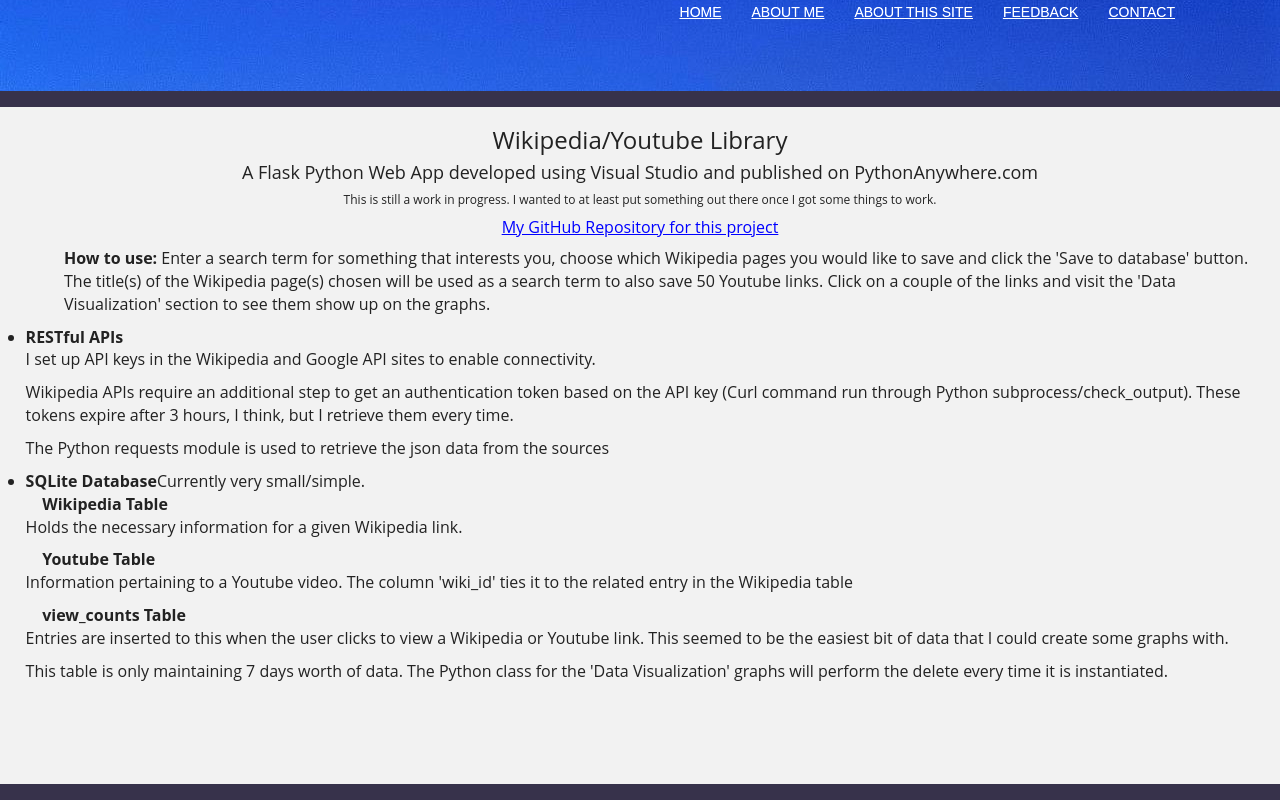
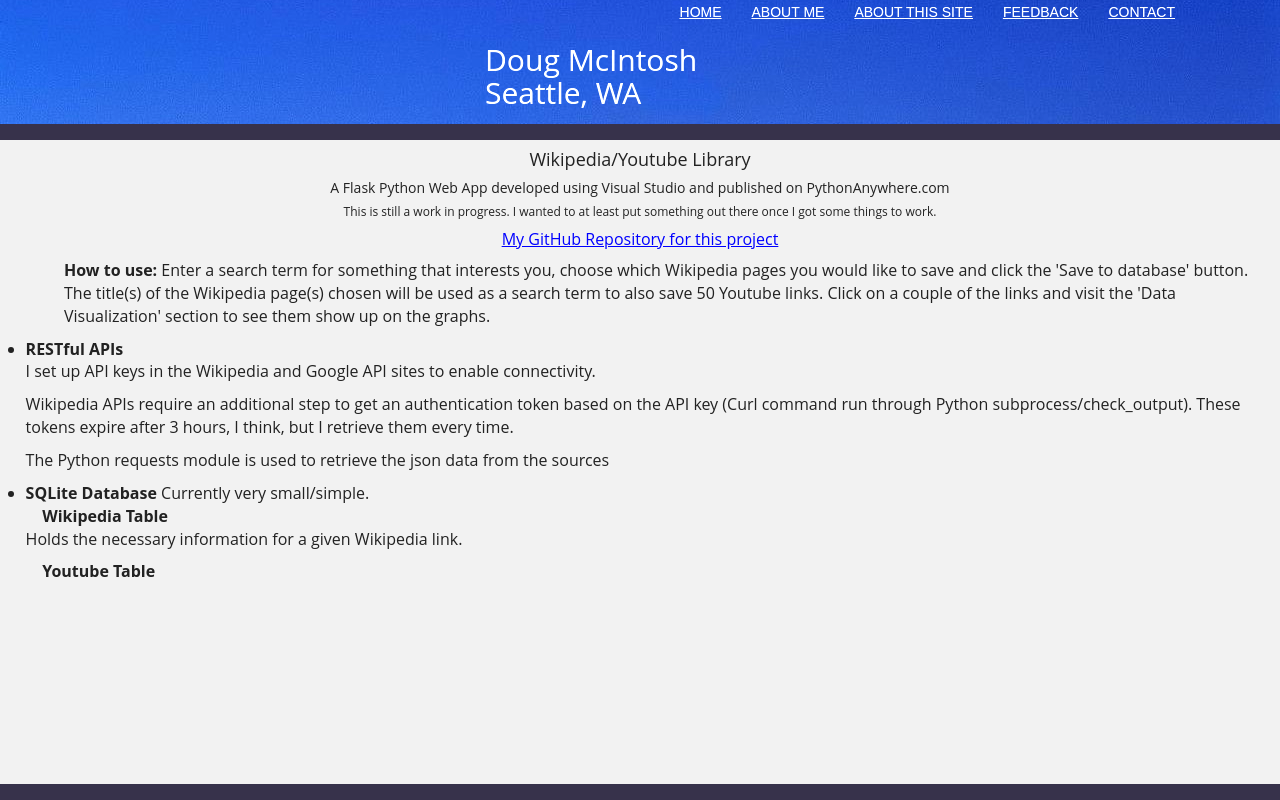
Before and after one commit to JackManu/portfolio, a Flask app: page /aboutthis in a window 1280 px wide. Run offline with Flask 3, Linux system fonts and the light colour scheme; some libraries are stand-ins or nearby versions.

Commit message:
feedback page

```diff
--- a/main.py
+++ b/main.py
@@ -243,7 +243,6 @@ def comments():
        wiki.db_insert(table_name='comments',user_email=user_email,comment=comment)
    comments_db=wiki.exec_statement("select id,strftime('%Y-%m-%d %H:%M:%S',creation_date),user_email,comment from comments order by 1 asc;")
    for each in comments_db:
-       print(f"From the dB: {each}")
        my_id=str(each[0])
        my_date=str(each[1])
        my_user=str(each[2])
@@ -253,7 +252,11 @@ def comments():
        content[my_id]['user_email']=my_user
        content[my_id]['comment']=my_comment
    return render_template('comments.html',content=content)
+@app.route('/site_traffic',methods=['GET','POST'])
+def site_traffic():
+   content={}
 
+   return render_template('site_traffic.html',content=content)
 @app.route('/')
 @app.route('/index')
 def index():
--- a/templates/aboutthis.html
+++ b/templates/aboutthis.html
@@ -2,23 +2,23 @@
 
 {% block title %}Doug McIntosh{% endblock title %}
 {% block content %}
-<div style="text-align:center;">
-  <h3>Wikipedia/Youtube Library</h3>
-  <h4>A Flask Python Web App developed using Visual Studio and published on PythonAnywhere.com</h4>
+<div style="text-align:center">
+  <h4>Wikipedia/Youtube Library</h4>
+  <h5>A Flask Python Web App developed using Visual Studio and published on PythonAnywhere.com</h5>
     <h6>This is still a work in progress.  I wanted to at least put something out there once I got some things to work.</h6>
   <a href="https://github.com/JackManu/portfolio" target="_blank">My GitHub Repository for this project</a>
  <div style="text-align: left;margin-top:1vh;margin-bottom:2vh;margin-right:1vw">
 
   <p style="padding-left: 5vw"><b>How to use: </b>Enter a search term for something that interests you, choose which Wikipedia pages you would like to save and click the 'Save to database' button. The title(s) of the Wikipedia page(s) chosen will be used as a search term to also save 50 Youtube links.  Click on a couple of the links and visit the 'Data Visualization' section to see them show up on the graphs.</p>
 
-  <div style="height: 45vh; overflow-y: scroll;margin-bottom:5vh">
+  <div style="height: 30vh; overflow-y: scroll;margin-bottom:5vh">
     <ol style="list-style-type:disc !important;padding-left:2vw !important">
         <li><b>RESTful APIs</b>
           <p>I set up API keys in the Wikipedia and Google API sites to enable connectivity.</p>
           <p>Wikipedia APIs require an additional step to get an authentication token based on the API key (Curl command run through Python subprocess/check_output).  These tokens expire after 3 hours, I think, but I retrieve them every time.</p>
           <p>The Python requests module is used to retrieve the json data from the sources</p>
         </li>
-        <li><b>SQLite Database</b>Currently very small/simple.
+        <li><b>SQLite Database</b>   Currently very small/simple.
             <ul>
                 <li>
                     &nbsp&nbsp&nbsp&nbsp<b>Wikipedia Table</b>
--- a/templates/comments.html
+++ b/templates/comments.html
@@ -2,6 +2,7 @@
 {% block content %}
 <section style="justify-content:center;width:100vw">
   <h3 style="text-align:center">Any feedback is appreciated.</h3>
+  <h6 style="text-align:center"> or just say 'Hi' to let me know you came here</h6>
   <div style="justify-content:center;vertical-align:top;align-items:center">
       <form id="search" style="margin-top:1vh;margin-bottom:1vh;display:flex" action="{{ url_for('comments') }}" method="post">
           <div style="margin-right:1vw">
@@ -16,7 +17,7 @@
 </section>
 {% endblock content %}
 {% block search_results %}
-<div style="height:40vh;overflow-y:scroll">
+<div style="height:39vh;overflow-y:scroll">
  {% for k,v in content.items() %}
   <div style="border:1px solid black">
     <p>{{v.date}}  <b>{{v.user_email}}</b> commented: {{v.comment}}</p>
--- a/templates/index.html
+++ b/templates/index.html
@@ -19,7 +19,7 @@
     <header class="hero">
         <div class="container">
             <div class="row">
-                <div class="col-md-12 col-xs-12 ">
+                <div class="col-md-6 col-md-offset-6 col-xs-12 col-xs-offset-2">
                     <ul class="main-nav">
                         <li><a href="{{url_for('index')}}">Home</a></li>
                         <li><a href="{{url_for('aboutme')}}">About Me</a></li>
@@ -28,7 +28,7 @@
                         <li><a href="http://www.linkedin.com/in/doug-mcintosh" target="_blank">Contact</a></li>
                     </ul>
                     <div>
-                        <h2 class="col-md-12 col-md-pull-6">Doug McIntosh  Seattle, WA</h2>
+                        <h2 class="col-md-6 col-md-pull-4">Doug McIntosh  Seattle, WA</h2>
                     </div>
                 </div>
             </div>
@@ -51,10 +51,10 @@
                                 <h3 class="text-left"><a href="{{url_for('data_analysis')}}">Data Visualization</a></h3>
                             </div>
                             <div class="swiper-slide client-box">
-                                <h3 class="text-left"><a href="{{url_for('blank')}}">any</a></h3>
+                                <h3 class="text-left"><a href="{{url_for('site_traffic')}}">Site Traffic</a></h3>
                             </div>
                             <div class="swiper-slide client-box">
-                                <h3 class="text-left"><a href="{{url_for('blank')}}">other</a></h3>
+                                <h3 class="text-left"><a href="{{url_for('blank')}}">any other</a></h3>
                             </div>
                             <div class="swiper-slide client-box">
                                 <h3 class="text-left"><a href="{{url_for('blank')}}">ideas</a></h3>
```
Also changed, not shown: templates/WebPage3.html (added, +11 -0 lines), templates/site_traffic.html (added, +21 -0 lines), 1 other file.
